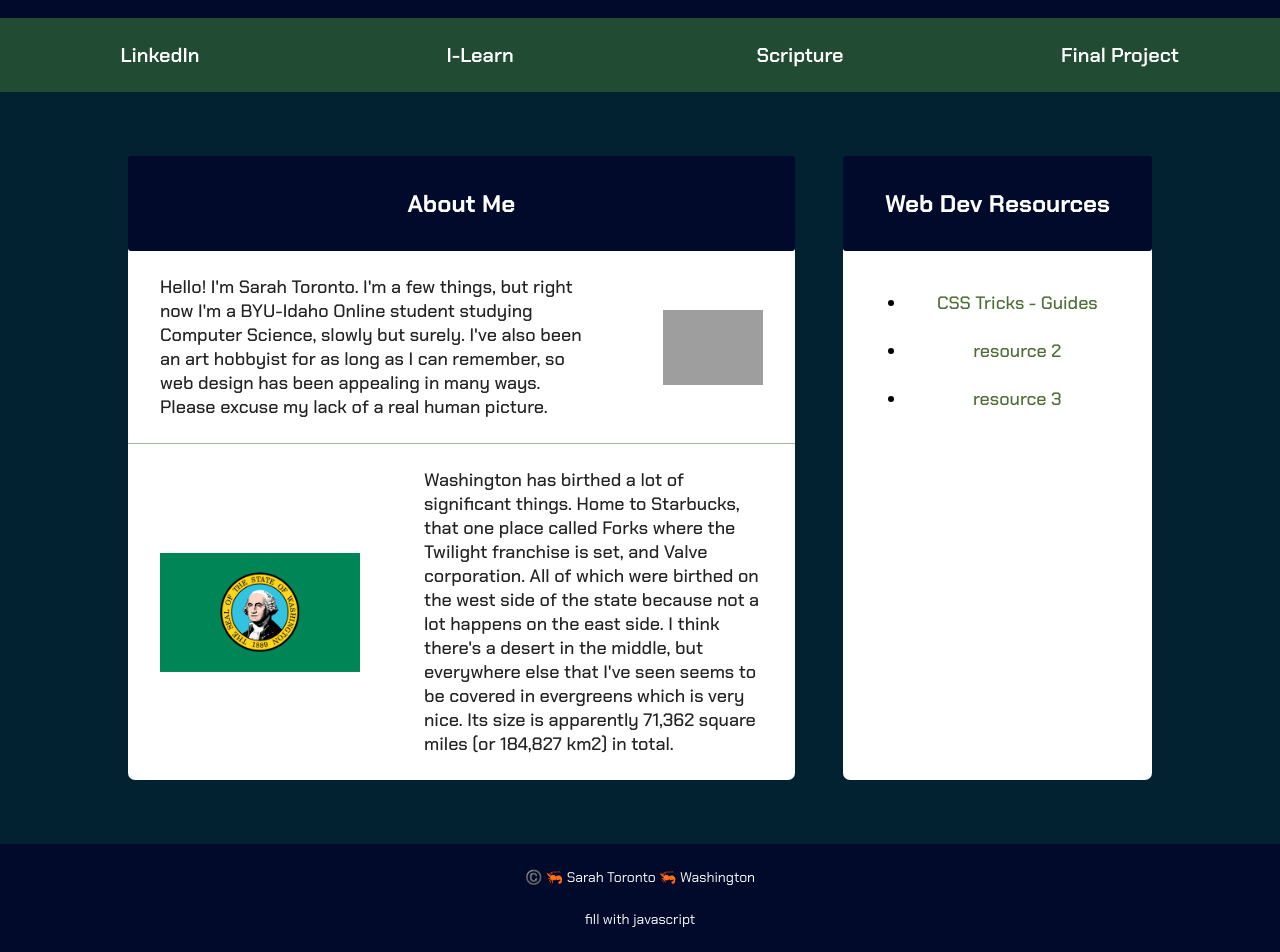
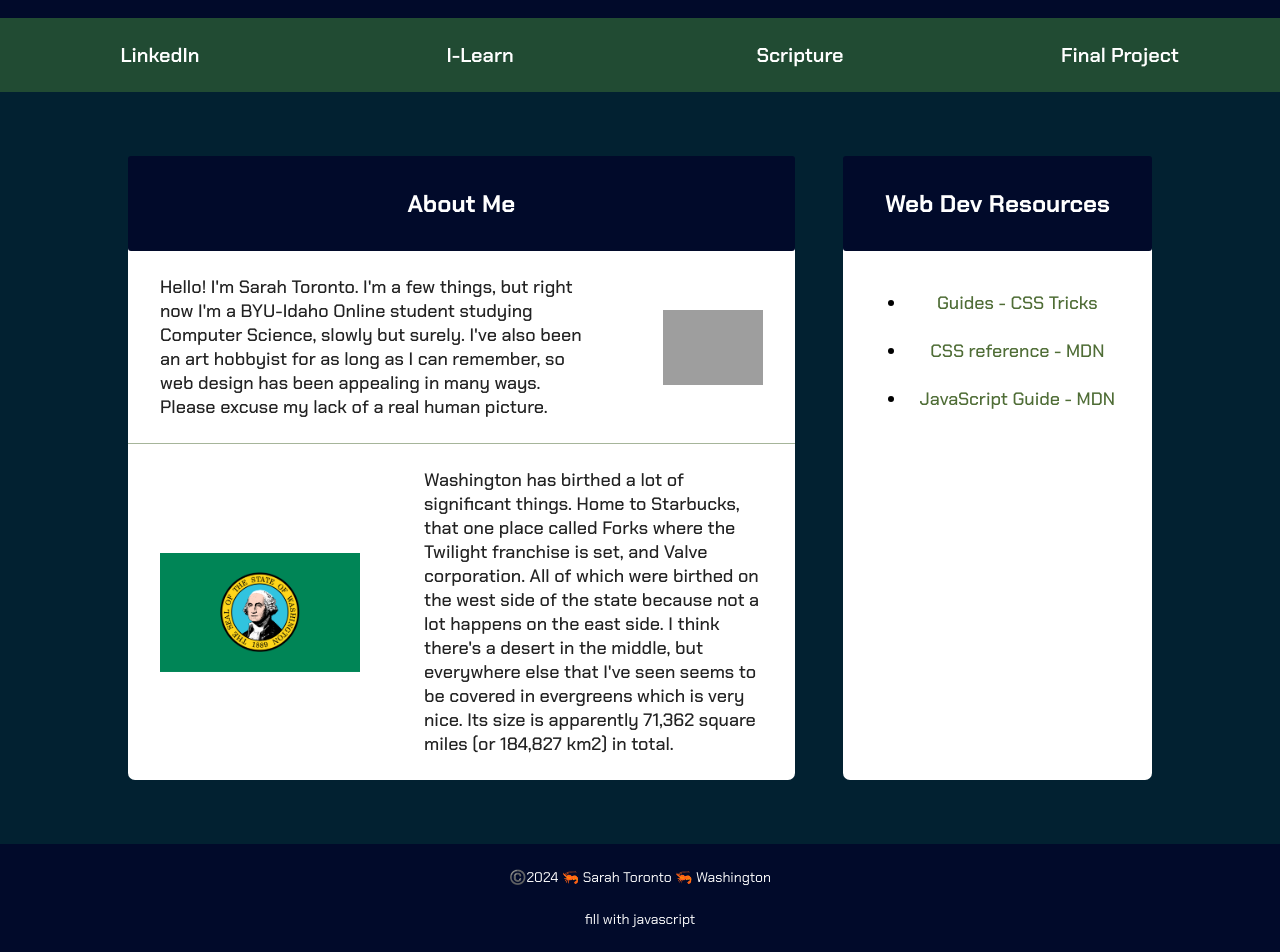
Before and after one commit to somewhat-armoured-shrimp/wdd131, a plain HTML site: page index.html in a window 1280 px wide. Shown: the part 101-1053 px from the top of the page. Drawn offline with Linux system fonts and the light colour scheme; grey boxes are pictures that could not be loaded.

Commit message:
test something else

```diff
--- a/index.html
+++ b/index.html
@@ -7,6 +7,7 @@
         <meta name="description" content="Home Page | WDD 131 - Dynamic Web Fundamentals - Sarah Toronto">
         <meta name="author" content="Sarah Toronto">
         <link rel="stylesheet" href="styles/base.css">
+        <script defer src="scripts/getdates.js"></script>
     </head>
     <body>
         <header>
@@ -36,13 +37,13 @@
                 <h2>Web Dev Resources</h2>
                 <ul>
                     <li>
-                        <a href="https://css-tricks.com/guides/" target="_blank">CSS Tricks - Guides</a>
+                        <a href="https://css-tricks.com/guides/" target="_blank">Guides - CSS Tricks</a>
                     </li>
                     <li>
-                        <a href="#">resource 2</a>
+                        <a href="https://developer.mozilla.org/en-US/docs/Web/CSS/Reference" target="_blank">CSS reference - MDN</a>
                     </li>
                     <li>
-                        <a href="#">resource 3</a>
+                        <a href="https://developer.mozilla.org/en-US/docs/Web/JavaScript/Guide" target="_blank">JavaScript Guide - MDN</a>
                     </li>
                 </ul>
             </section>
--- a/scripts/getdates.js
+++ b/scripts/getdates.js
@@ -0,0 +1,3 @@
+new Date().getFullYear()
+
+const currentyear = document.getElementById("currentyear").innerHTML = new Date().getFullYear();
--- a/styles/base.css
+++ b/styles/base.css
@@ -128,7 +128,7 @@ footer {
     text-align: center;
 }
 
-footer p {
+footer p, span {
     font-size: 14px;
     color: white;
 }
```
